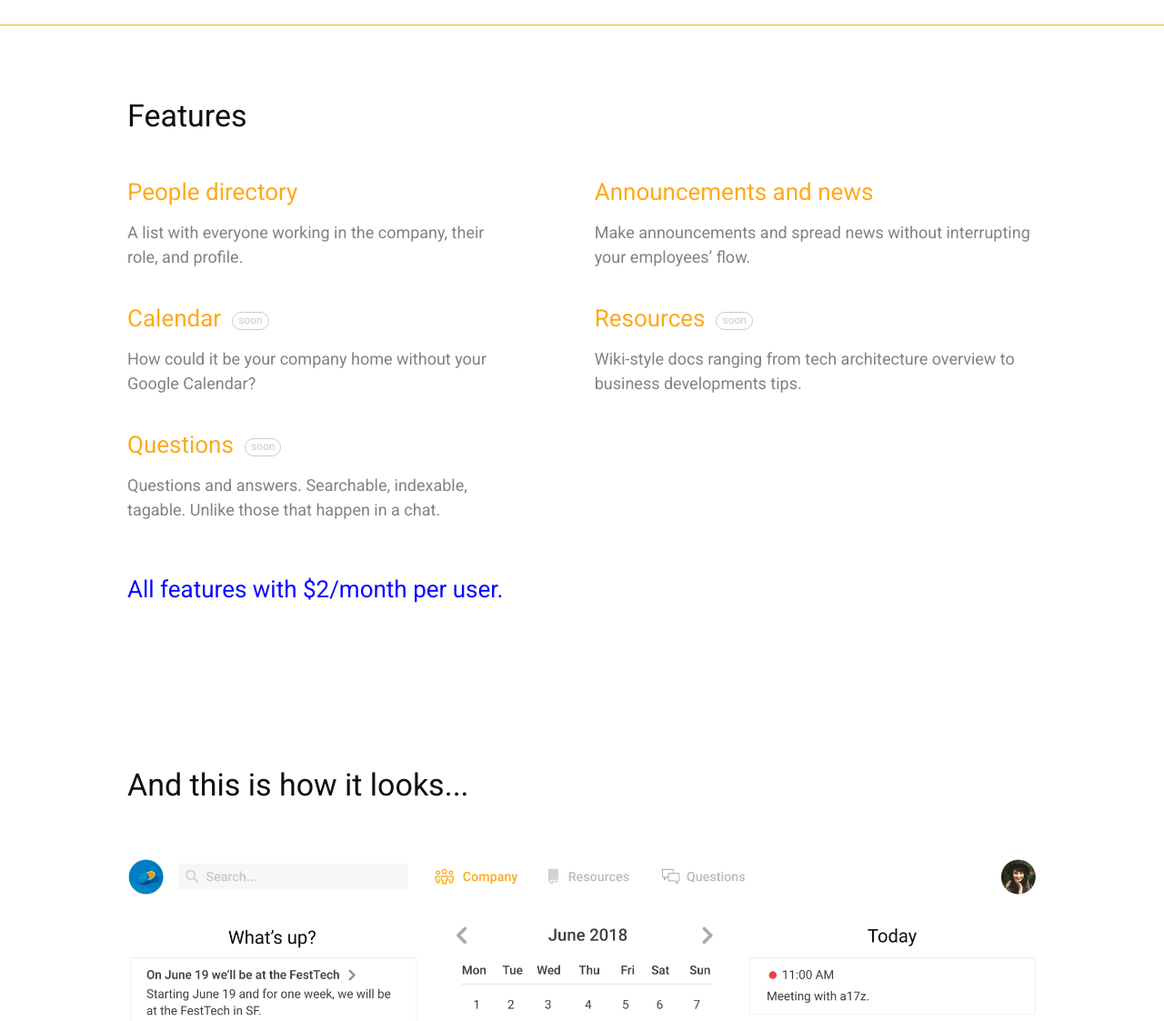
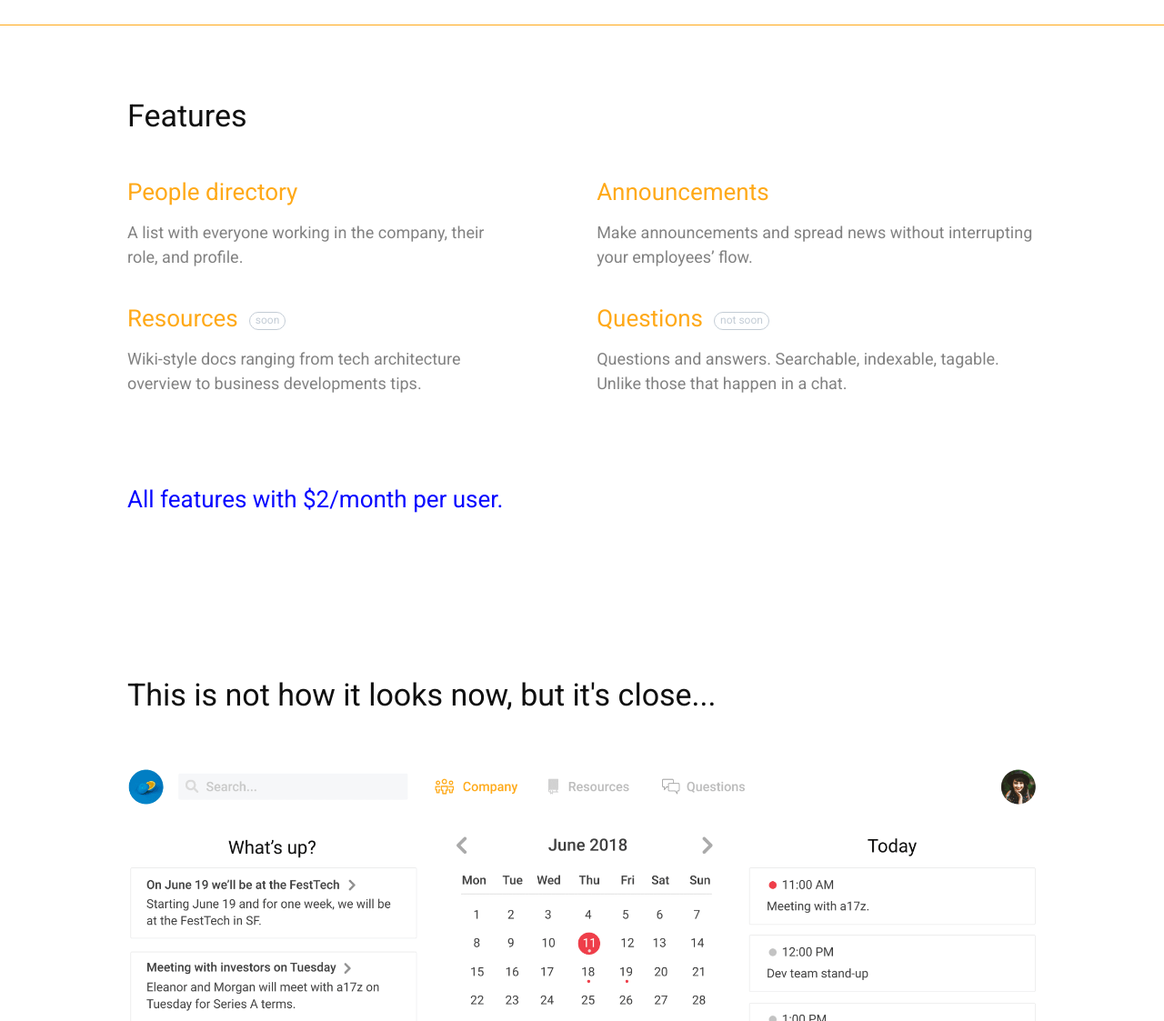
Before and after one commit to sirodoht/knowhub, a Django app: page / in a window 1280 px wide. Shown: the part 427-1550 px from the top of the page at 91% size. Run offline with Django 3.2, Linux system fonts and the light colour scheme.

Commit message:
update frontpage marketing copies

```diff
--- a/main/templates/main/index.html
+++ b/main/templates/main/index.html
@@ -26,15 +26,9 @@
                     </div>
                 </div>
                 <div class="features-content-grid-item">
-                    <div class="features-content-grid-item-title">Announcements and news</div>
+                    <div class="features-content-grid-item-title">Announcements</div>
                     <div class="features-content-grid-item-description">
                         Make announcements and spread news without interrupting your employees’ flow.
-                    </div>
-                </div>
-                <div class="features-content-grid-item">
-                    <div class="features-content-grid-item-title">Calendar<span>soon</span></div>
-                    <div class="features-content-grid-item-description">
-                        How could it be your company home without your Google Calendar?
                     </div>
                 </div>
                 <div class="features-content-grid-item">
@@ -44,7 +38,7 @@
                     </div>
                 </div>
                 <div class="features-content-grid-item">
-                    <div class="features-content-grid-item-title">Questions<span>soon</span></div>
+                    <div class="features-content-grid-item-title">Questions<span>not soon</span></div>
                     <div class="features-content-grid-item-description">
                         Questions and answers. Searchable, indexable, tagable. Unlike those that happen in a chat.
                     </div>
@@ -57,7 +51,7 @@
     </section>
 
     <section class="screenshots">
-        <h2>And this is how it looks...</h2>
+        <h2>This is not how it looks now, but it's close...</h2>
         <img src="{% static 'images/screenshot-company.png' %}" alt="company screenshot" width="1000px">
     </section>
 
```
